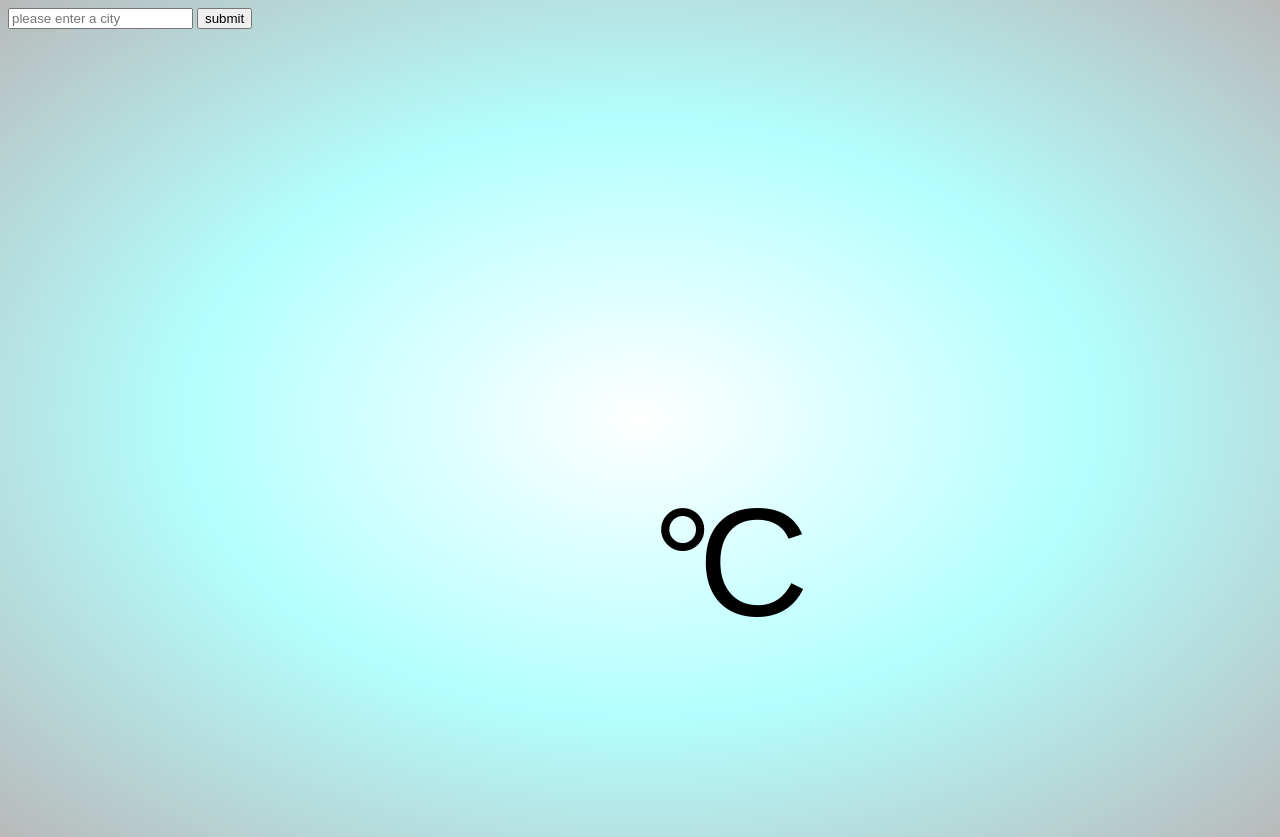
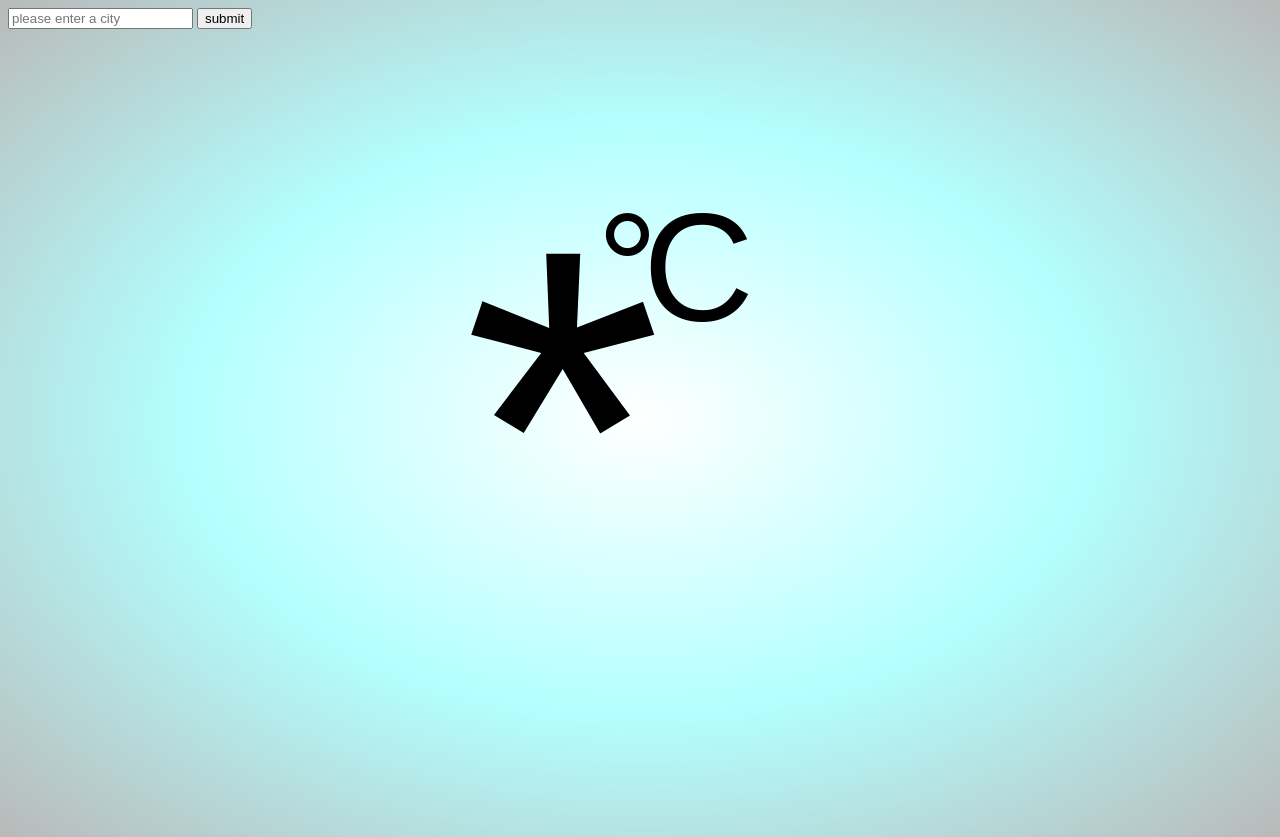
Before and after one commit to aluadesigns/dynamic-web-development, a plain HTML site: page projects/week-3/index.html in a window 1280 px wide. Drawn offline with Linux system fonts and the light colour scheme.

Commit message:
position change

```diff
--- a/projects/week-3/index.html
+++ b/projects/week-3/index.html
@@ -8,7 +8,7 @@
         <button id= "submit">submit</button>
         <div id="title"></div>
         <div class="main">
-            <div id="temp">
+            <div id="temp">*
                 <div id="c">°C</div>
 
             </div>
--- a/projects/week-3/style.css
+++ b/projects/week-3/style.css
@@ -7,6 +7,7 @@ body{
     justify-content: center;
     align-items: center;
     height: 100vh;
+    margin-right: 5%;
 
 }
 
@@ -22,9 +23,9 @@ body{
 }
 
 #c{
-    position: absolute;
+    position: relative;
     top: 0.3em;
-    right: -1em;
+    right: 0.1em;
     font-family: Arial, Helvetica, sans-serif;
     font-size: 0.3em;
     letter-spacing: -0.1em;
```
